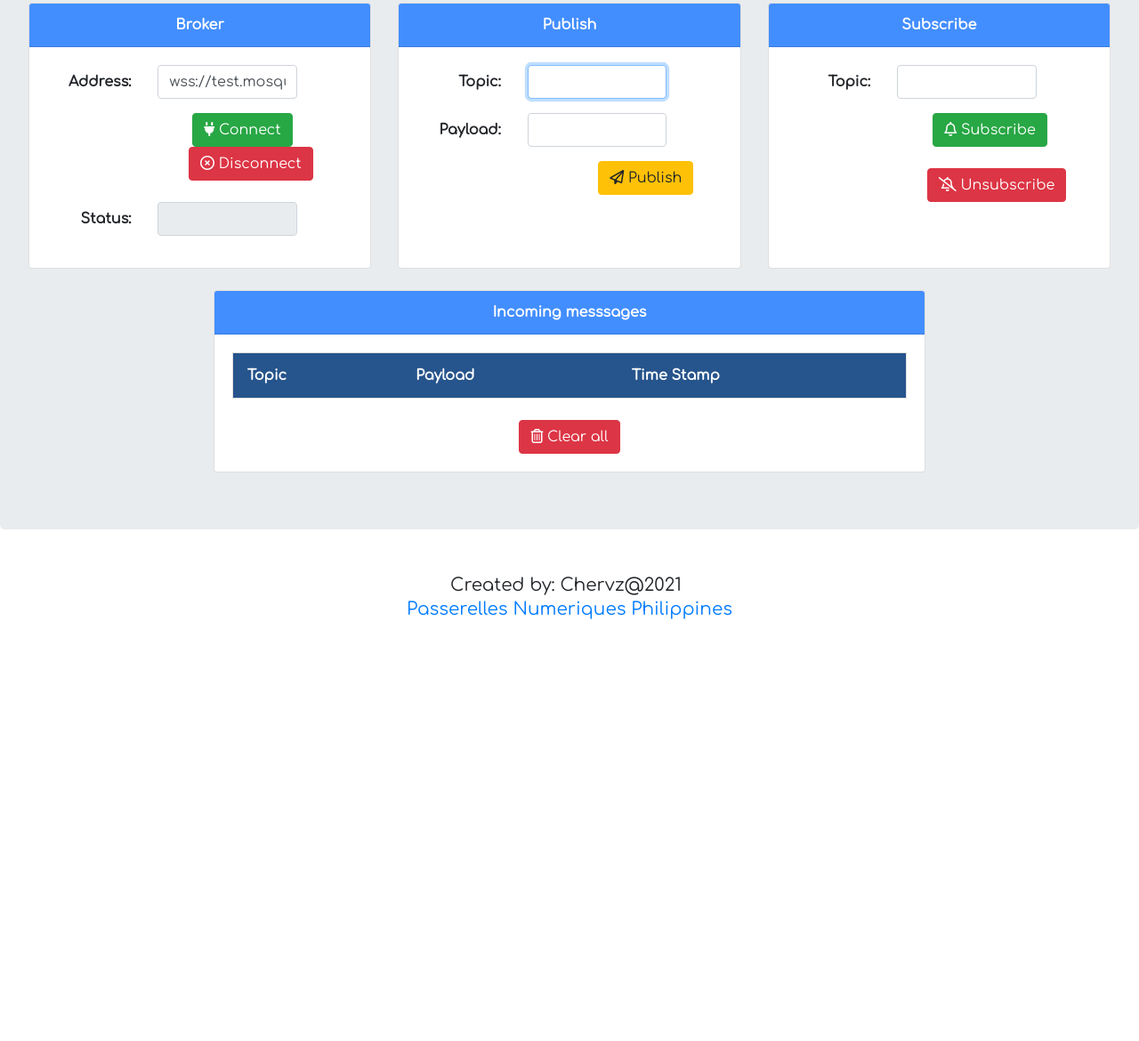
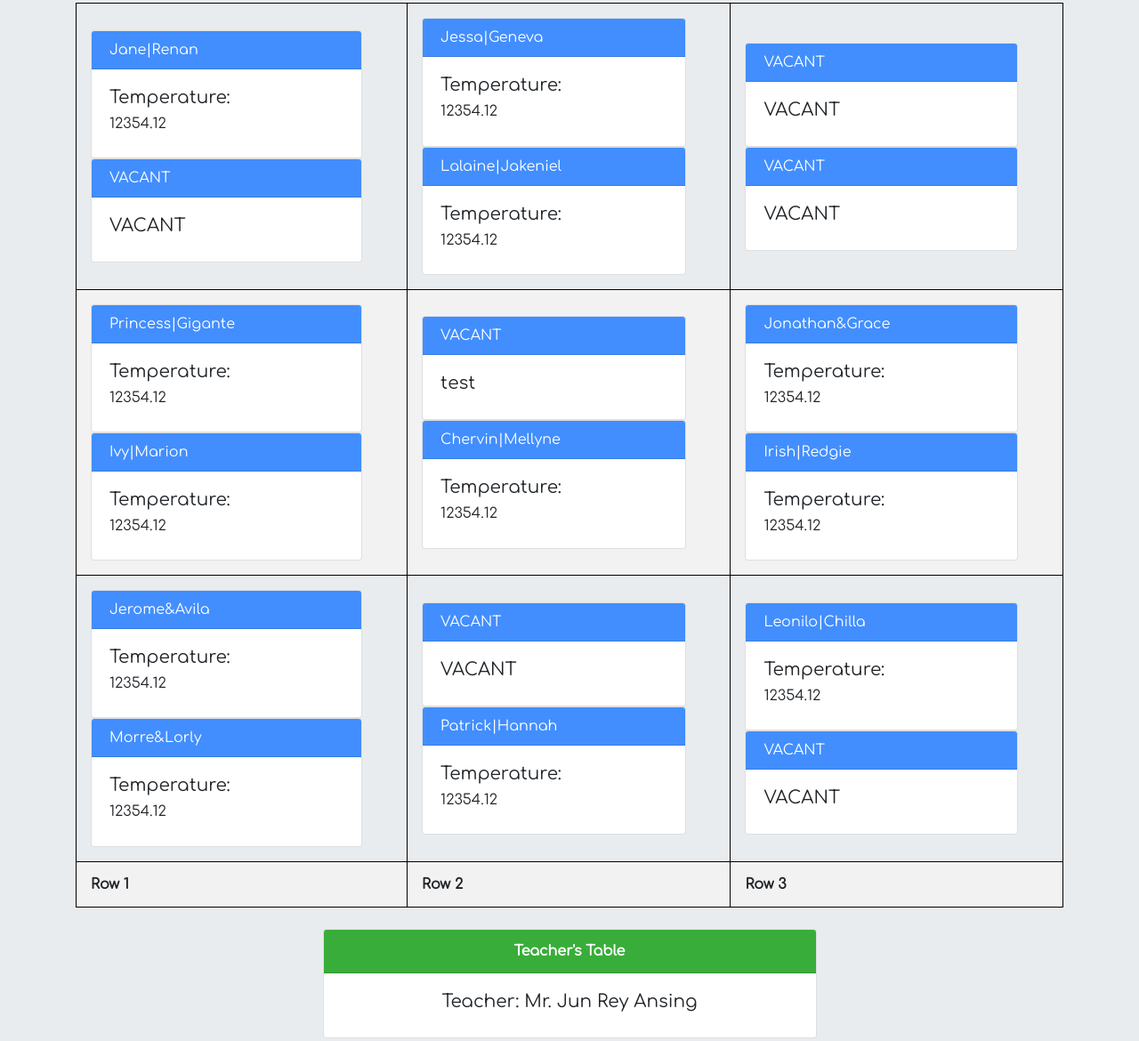
Before and after one commit to chervintani/chervintani.github.io, a website: page public/index.html in a window 1280 px wide. Shown: the part 499-1669 px from the top of the page at 89% size. Before the commit the page ends 1236 px from the top, so only its background shows below. Drawn offline with nearby package versions, Linux system fonts and the light colour scheme; some packages are replaced by stand-ins of ours; a script that the page names is missing.

Commit message:
group C temperature

```diff
--- a/public/index.html
+++ b/public/index.html
@@ -24,99 +24,182 @@
     <h5>Powered by:</h5>
     <img src="https://mosquitto.org/images/mosquitto-text-side-28.png" border="0" alt="Null">
     <br><br>
-    <div class="card-deck">
+    <div class="container">
+      <table>
+        <!-- <tr>
+          <th>First Name</th>
+          <th>Last Name</th>
+          <th>Points</th>
+        </tr> -->
+        <tr>
+          <td>
             <div class="card">
-        <div class="card-header" style="background: #428eff; color: white">Broker</div>
+              <div class="card-header" style="background: #428eff; color: white">Jane|Renan</div>
               <div class="card-body">
-
-          <form>
-            <div class="form-group row">
-              <label for="email_address" class="col-md-4 col-form-label text-md-right"><b>Address: </b></label>
-              <div class="col-md-6">
-                <input type="text" id="broker" class="form-control" name="email-address" value="wss://test.mosquitto.org:8081/mqtt"
-                  id="address">
+                  <h5>Temperature:</h5>
+                  <h6 id="yot">12354.12</h6>
+              </div>
+            </div>
+            <div class="card">
+              <div class="card-header" style="background: #428eff; color: white">VACANT</div>
+              <div class="card-body">
+                <h5>VACANT</h5>
               </div>
             </div>
 
-            <div class="col-md-6 offset-md-5">
-              <button type="button" class="btn btn-success" id="connectBtn"><i class="fas fa-plug"></i> Connect</button>&nbsp&nbsp&nbsp&nbsp
-              <button type="button" class="btn btn-danger" id="disconnectBtn"><i class="far fa-times-circle"></i>
-                Disconnect</button>
-            </div><br>
-
-            <div class="form-group row">
-              <label class="col-md-4 col-form-label text-md-right"><b>Status:</b></label>
-              <div class="col-md-6">
-                <input type="text" id="status" class="form-control" name="email-address" disabled>
+          </td>
+          <td>
+            <div class="card">
+              <div class="card-header" style="background: #428eff; color: white">Jessa|Geneva</div>
+              <div class="card-body">
+                  <h5>Temperature:</h5>
+                  <h6 id="jess">12354.12</h6>
+              </div>
+            </div>
+            <div class="card">
+              <div class="card-header" style="background: #428eff; color: white">Lalaine|Jakeniel</div>
+              <div class="card-body">
+                  <h5>Temperature:</h5>
+                  <h6 id="ling">12354.12</h6>
+              </div>
+            </div>
+          </td>
+          <td>
+            <div class="card">
+              <div class="card-header" style="background: #428eff; color: white">VACANT</div>
+              <div class="card-body">
+                <h5>VACANT</h5>
+              </div>
+            </div>
+            <div class="card">
+              <div class="card-header" style="background: #428eff; color: white">VACANT</div>
+              <div class="card-body">
+                <h5>VACANT</h5>
+              </div>
+            </div>
+          </td>
+        </tr>
+        <tr>
+          <td>
+            <div class="card">
+              <div class="card-header" style="background: #428eff; color: white">Princess|Gigante</div>
+              <div class="card-body">
+                  <h5>Temperature:</h5>
+                  <h6 id="twing">12354.12</h6>
+              </div>
+            </div>
+            <div class="card">
+              <div class="card-header" style="background: #428eff; color: white">Ivy|Marion</div>
+              <div class="card-body">
+                  <h5>Temperature:</h5>
+                  <h6 id="byang">12354.12</h6>
               </div>
             </div>
 
-          </form>
+          </td>
+          <td>
+            <div class="card">
+              <div class="card-header" style="background: #428eff; color: white">VACANT</div>
+              <div class="card-body">
+
+
+                <h5>test</h5>
+
               </div>
             </div>
             <div class="card">
-        <div class="card-header" style="background: #428eff; color: white">Publish</div>
+              <div class="card-header" style="background: #428eff; color: white">Chervin|Mellyne</div>
               <div class="card-body">
-          <form>
-            <div class="form-group row">
-              <label for="email_address" class="col-md-4 col-form-label text-md-right"><b>Topic: </b></label>
-              <div class="col-md-6">
-                <input type="text" id="topic" class="form-control" name="email-address" autofocus>
+                  <h5>Temperature:</h5>
+                  <h6 id="chervz">12354.12</h6>
               </div>
             </div>
-            <div class="form-group row">
-              <label for="email_address" class="col-md-4 col-form-label text-md-right"><b>Payload: </b></label>
-              <div class="col-md-6">
-                <input type="text" id="payload" class="form-control" name="email-address" autofocus>
-              </div>
-            </div>
-            <div class="col-md-6 offset-md-6">
-              <button type="button" class="btn btn-warning" id="publishBtn"><i class="far fa-paper-plane"></i> Publish</button>
-            </div><br>
-          </form>
+          </td>
+          <td>
+            <div class="card">
+              <div class="card-header" style="background: #428eff; color: white">Jonathan&Grace</div>
+              <div class="card-body">
+                  <h5>Temperature:</h5>
+                  <h6 id="tibs">12354.12</h6>
               </div>
             </div>
             <div class="card">
-        <div class="card-header" style="background: #428eff; color: white">Subscribe</div>
+              <div class="card-header" style="background: #428eff; color: white">Irish|Redgie</div>
               <div class="card-body">
-          <form>
-            <div class="form-group row">
-              <label for="email_address" class="col-md-4 col-form-label text-md-right"><b>Topic: </b></label>
-              <div class="col-md-6">
-                <input type="text" id="subscriber" class="form-control" name="email-address">
+                  <h5>Temperature:</h5>
+                  <h6 id="rish">12354.12</h6>
               </div>
             </div>
-            <div class="col-md-6 offset-md-5">
-              <button type="button" class="btn btn-success" id="subscribeBtn"><i class="far fa-bell"></i> Subscribe</button>&nbsp&nbsp&nbsp&nbsp
-              <button type="button" class="btn btn-danger" id="unsubscribeBtn"><i class="far fa-bell-slash"></i>
-                Unsubscribe</button>
-            </div><br>
-          </form>
+          </td>
+        </tr>
+        <tr>
+          <td>
+            <div class="card">
+              <div class="card-header" style="background: #428eff; color: white">Jerome&Avila</div>
+              <div class="card-body">
+                  <h5>Temperature:</h5>
+                  <h6 id="burce">12354.12</h6>
+              </div>
+            </div>
+            <div class="card">
+              <div class="card-header" style="background: #428eff; color: white">Morre&Lorly</div>
+              <div class="card-body">
+                  <h5>Temperature:</h5>
+                  <h6 id="lor">12354.12</h6>
+              </div>
+            </div>
+          </td>
+          <td>
+            <div class="card">
+              <div class="card-header" style="background: #428eff; color: white">VACANT</div>
+              <div class="card-body">
+                  <h5>VACANT</h5>
+              </div>
+            </div>
+            <div class="card">
+              <div class="card-header" style="background: #428eff; color: white">Patrick|Hannah</div>
+              <div class="card-body">
+                <h5>Temperature:</h5>
+                <h6 id="pat">12354.12</h6>
+              </div>
+            </div>
+          </td>
+          <td>
+            <div class="card">
+              <div class="card-header" style="background: #428eff; color: white">Leonilo|Chilla</div>
+              <div class="card-body">
+                <h5>Temperature:</h5>
+                <h6 id="yol">12354.12</h6>
+              </div>
+            </div>
+            <div class="card">
+              <div class="card-header" style="background: #428eff; color: white">VACANT</div>
+              <div class="card-body">
+
+
+                <h5>VACANT</h5>
+
+              </div>
+            </div>
+          </td>
+        </tr>
+        <tr>
+          <th>Row 1</th>
+          <th>Row 2</th>
+          <th>Row 3</th>
+        </tr>
+      </table>
+      <center><br>
+        <div class="card" id="card">
+          <div class="card-header" style="background: #39ad39; color: white">Teacher's Table</div>
+          <div class="card-body">
+            <h5>Teacher: Mr. Jun Rey Ansing</h5>
           </div>
         </div>
     </div>
-    <br>
-    <div class="row justify-content-center" id="subscribe">
-      <div class="col-md-8">
-        <div class="card">
-          <div class="card-header" style="background: #428eff; color: white">Incoming messsages</div>
-          <div class="card-body">
-            <div style="overflow-x:auto;">
-              <table>
-                <tr style="background: #26548c; color: white">
-                  <th>Topic</th>
-                  <th>Payload</th>
-                  <th>Time Stamp</th>
-                </tr>
-                <tbody id="table">
-                </tbody>
-              </table><br>
-              <button type="button" class="btn btn-danger" id="delete"><i class="far fa-trash-alt"></i> Clear all</button>
+
   </div>
-          </div>
-        </div>
-      </div>
-    </div>
+
   </div>
 </body>
 <footer class="bg-white">
--- a/public/scripts/controller.js
+++ b/public/scripts/controller.js
@@ -1,78 +1,18 @@
-$(document).on("click",'#connectBtn', function () {
-  console.log("Connecting to "+$("#broker").val()+" ...");
-  $('#status').val("Connecting...").css("color", "black").css("background-color", "#edce05");
-  var client = mqtt.connect($("#broker").val());
-  client.on("connect", function () {
-    $('#status').val("Connected!").css("color", "black").css("background-color", "#04cf55");
-    console.log("connected");
-    Swal.fire({
-      type: 'success',
-      title: 'Connected Successfully!',
-    })
-    $('#connectBtn').prop("disabled", true);
-    $('#disconnectBtn').prop("disabled", false);
-    client.on("message", function (topic, payload) {
-      //adding to table the topic and payload
-      $('#table').prepend('<tr><td id="topicLng">' + topic + '</td><td id="payloadLng">'+ payload + '</td><td id="time">' + moment().format('MMMM Do YYYY, h:mm:ss a') + '</td></tr>');
-      console.log("Received { topic: " + topic + "; payload: " + payload + " }");
-    })
-  })
+var topics = ["sensor/temperature/tanilon","lalaine/jake"]
 
-  $('#disconnectBtn').on("click", function () {
-    Swal.fire({
-      type: 'warning',
-      iconColor: 'red',
-      title: 'Disconnected!',
-    })
-    client.end();
-    $('#connectBtn').prop("disabled", false);
-    $(this).prop("disabled", true);
-    $('#status').val("Disconnected!").css("color", "black").css("background-color", "#c71906");
-    console.log("Disconnected");
-  })
+client = mqtt.connect("wss://test.mosquitto.org:8081/mqtt")
 
+// for(var i ; i<topics.length;++i){
+  client.subscribe(topics[0])
 
-
-  $('#publishBtn').on("click", function () {
-    if ($('#topic').val().length == 0) {
-      Swal.fire({
-        type: 'error',
-        title: 'Please enter a topic!',
-      })
-    } else {
-      client.publish($('#topic').val(), "Cherv: "+$('#payload').val(), function () {
-        console.log("Published { topic: " + $('#topic').val()
-          + "; payload: " + $('#payload').val() + " }");
-      })
-    }
-  })
-
-  $(document).on("click", '#subscribeBtn', function () {
-    if ($('#subscriber').val().length == 0) {
-      Swal.fire({
-        type: 'error',
-        title: 'Please subscribe a topic!',
-      })
-    } else {
-      Swal.fire({
-        type: 'success',
-        title: 'Subscribed!',
-      })
-      client.subscribe($('#subscriber').val(), function () {
-        console.log("Subscribed")
-      })
-    }
-  })
-
-  $('#unsubscribeBtn').on("click", function () {
-    client.unsubscribe($('#subscriber').val(),function(){
-      console.log("Ended");
-    });
-
-  })
+// }
+client.on("connect", function () {
+  console.log("Successfully connected");
+})
+// $('#on').on("click", function () {
+//   client.publish("chervz/device/status", "Turned on: " + moment().format('MMMM Do YYYY, h:mm:ss a'));
+  client.on("message", function (topic, payload) {
+    console.log([topic, payload].join(": "));
+  // })
 
 })
-
-$('#delete').on("click",function(){
-  $('#table').empty();
-})
--- a/public/src/style.css
+++ b/public/src/style.css
@@ -8,13 +8,32 @@ body {
 .navbar-text {
   color: white;
 }
-  table {
+
+/* @media (min-width:34em) {
+  .card-deck > .card
+  {
+      height: 29%;
+      width: 14%;
+      flex-wrap: wrap;
+      flex: initial;
+  }
+} */
+table, th, td {
+  border: 1px solid black;
+}
+
+.card {
+  width: 90%;
+}
+
+#card {
+  width: 50%;
+}
+table {
   border-collapse: collapse;
   border-spacing: 0;
   width: 100%;
   border: 1px solid #ddd;
-  /* table-layout: fixed; */
-
 }
 
 th, td {
@@ -23,17 +42,7 @@ th, td {
 }
 
 tr:nth-child(even) {
-  background-color: #f2f2f2
-}
-
-td {
-  white-space: nowrap;
-  overflow: hidden;
-  width: 70%;
-  height: 3px;
-  text-overflow: ellipsis;
-  word-wrap: break-word;
-max-width: 450px;
+  background-color: #f2f2f2;
 }
 
 h2 {
@@ -42,6 +51,6 @@ h2 {
   text-align: center;
 }
 
-.mh-100 {
+/* .mh-100 {
     min-height: 100vh;
-}
+} */
```
Also changed, not shown: package.json (line endings or trailing spaces). Lines whose indentation alone changed are shown as unchanged.
